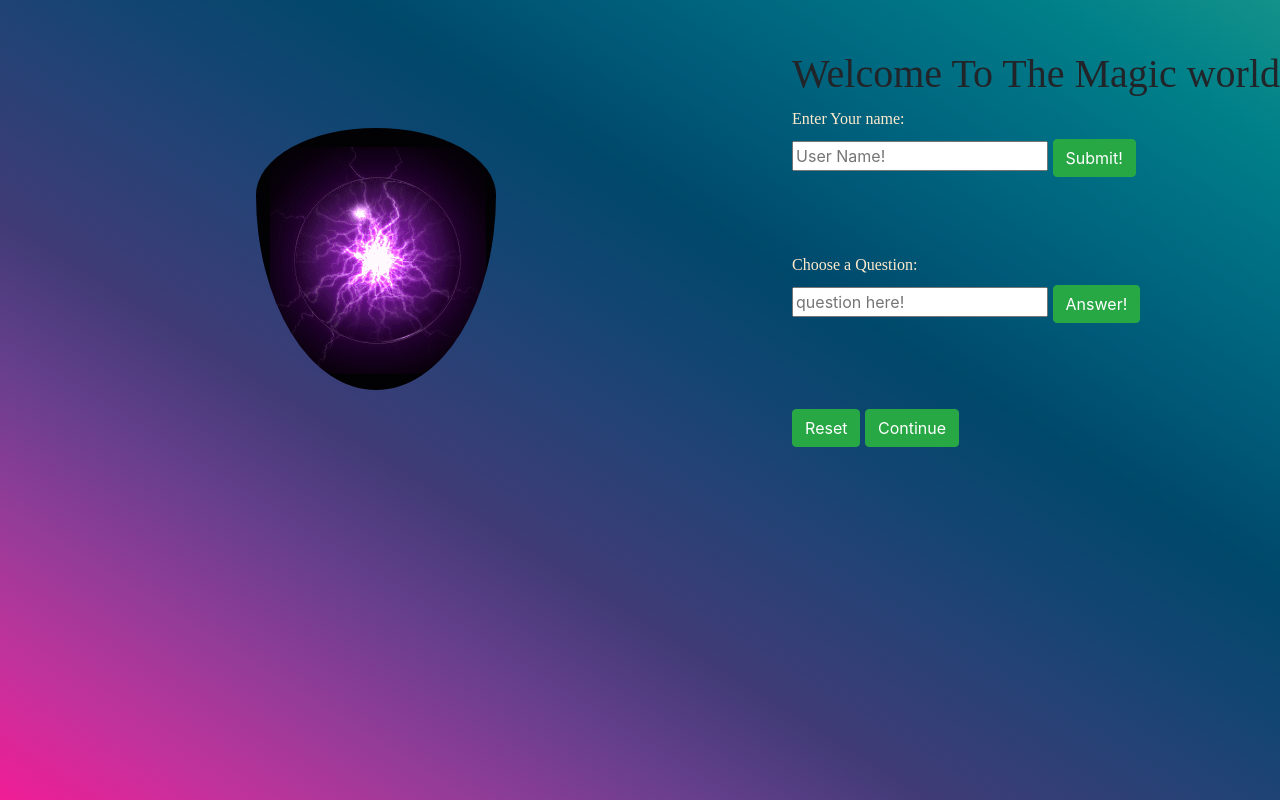
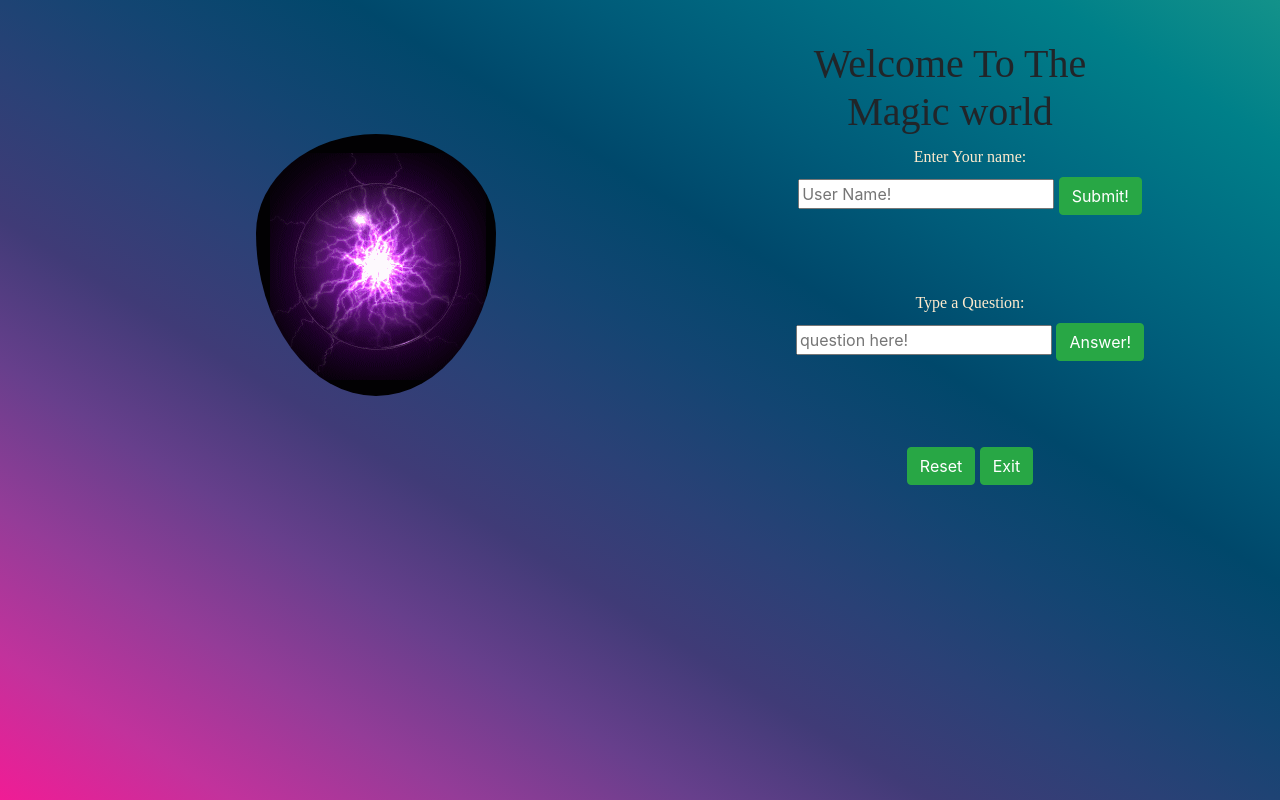
Before and after one commit to p-k19/magic_ball, a plain HTML site: page index.html in a window 1280 px wide. Drawn offline with nearby package versions, Linux system fonts and the light colour scheme.

Commit message:
Update index.html

```diff
--- a/index.html
+++ b/index.html
@@ -15,12 +15,12 @@
   </head>
   <body>
 
-  <img src="magic3.gif" style="float: left;background-attachment: fixed;background-size: cover;height:auto;border-radius:50%;padding-top:10%;margin-left: 20%;">
+  <img src="magic3.gif" style="float: left;background-attachment: fixed;background-size: cover;height:auto;border-radius:50%;padding-top:5%;margin-left: 20%;margin-top: 70px;">
 
 
-      <fieldset style="float: right;">
+      <fieldset style="float: right;margin-top: 40px;text-align: center;border-radius: 20px;width:400px;border-color: crimson; padding-right: 20px;margin-right: 100px;">
+        <h1 style="text-align:center;margin-right: 40px;" class="font"><l>Welcome To The  Magic world</l> </h1>
 
-        <h1 style="padding-top: 50px;padding: right 20%;;" class="font"><l>Welcome To The  Magic world</l> </h1>
 
           <label style="color: blanchedalmond;" class="font"> Enter Your name:</label><br>
 
@@ -29,15 +29,15 @@
                   <button onclick="myFunction()" class="btn btn-success" class="font">Submit!</button><br>
                           <span style="color: blanchedalmond;font-size: 50px; padding-top: 25%;" id="getName"></span><br>
 
-                              <label for="question" style="color: blanchedalmond;" class="font">Choose a Question:</label><br>
+                              <label for="question" style="color: blanchedalmond;" class="font">Type a Question:</label><br>
                               <input id="question" name="question" placeholder="question here!"/>
 
                               <button onclick="myFunction2()" class="btn btn-success" class="font">Answer!</button><br><br>
                                <span  style="color: blanchedalmond;font-size: 25px;" id="getanser"></span><br><br>
 
-                                     <form method="get">
-                                          <button onclick="reset()" class="btn btn-success" class="font">Reset</button>
-                                                <button type="submit" class="btn btn-success" class="font">Continue</button>
+                                     <form method="get" >
+                                      <button onclick="reset()" class="btn btn-success" class="font">Reset</button>
+                                                <button type="submit" class="btn btn-success inline" class="font">Exit</button>
 
 
       </fieldset>
```
